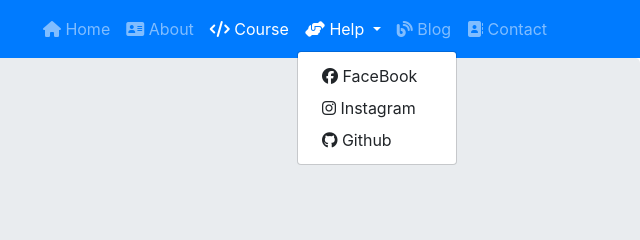
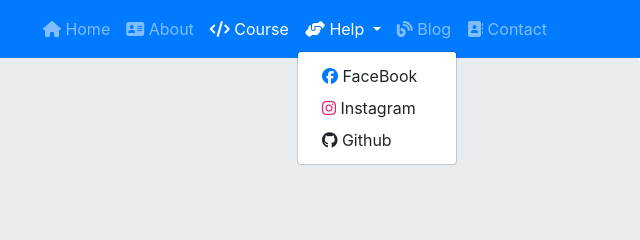
Before and after one commit to shanmugarajesh2004/website, a plain HTML site: page course.html in a window 1280 px wide. Both pictures are taken after a click on the button "Help". Shown: the top 240 px of the page, 640-1280 px from the left. Drawn offline with nearby package versions, Linux system fonts and the light colour scheme.

Commit message:
Update course.html

```diff
--- a/course.html
+++ b/course.html
@@ -10,8 +10,8 @@
 <link rel="stylesheet" href="style.css">
 </head>
 <body>
+
     <header>
-
         <nav class="navbar navbar-expand-lg bg-primary navbar-dark">
             <div class="container">
                 <a href="/" class="navbar-brand">
@@ -41,8 +41,8 @@
                         <li class="nav-item dropdown ">
                             <a class="nav-link dropdown-toggle " id="mynav" role="button" data-toggle="dropdown" href="#"><i class="fa-solid fa-handshake-angle"></i> Help </a>
                         <div class="dropdown-menu" aria-labelledby="navbarDropdown ">
-                            <a href="" class="dropdown-item "><i class="fa-brands fa-facebook"></i> FaceBook</a>
-                            <a href="https://www.instagram.com/genos_12_?igshid=OGQ5ZDc2ODk2ZA==" class="dropdown-item "><i class="fa-brands fa-instagram"></i> Instagram</a>
+                            <a href="" class="dropdown-item "><i class="fa-brands fa-facebook text-primary"></i> FaceBook</a>
+                            <a href="https://www.instagram.com/genos_12_?igshid=OGQ5ZDc2ODk2ZA==" class="dropdown-item "><i class="fa-brands fa-instagram" style="color: #d62976;"></i> Instagram</a>
                             <a href="" class="dropdown-item"><i class="fa-brands fa-github"></i> Github</a>
                         </div>
                         </li>
@@ -61,7 +61,7 @@
 
             </div>
         </nav>
-    </header>
+       </header>
     <div class="jumbotron">
 
         <div class="container">
```
